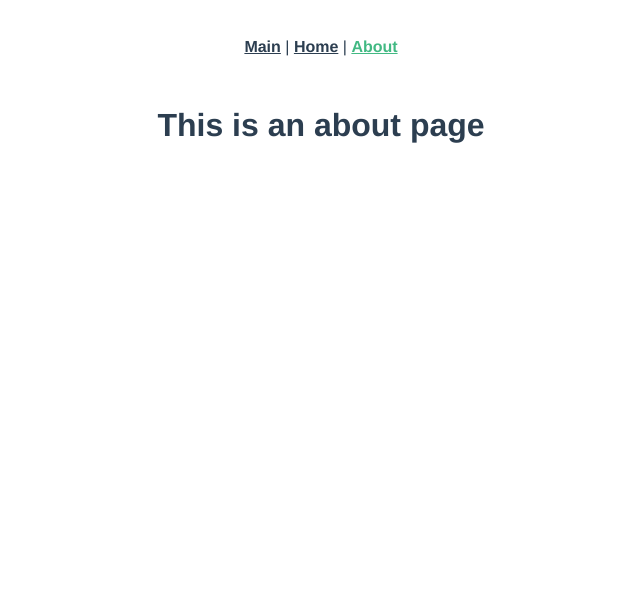
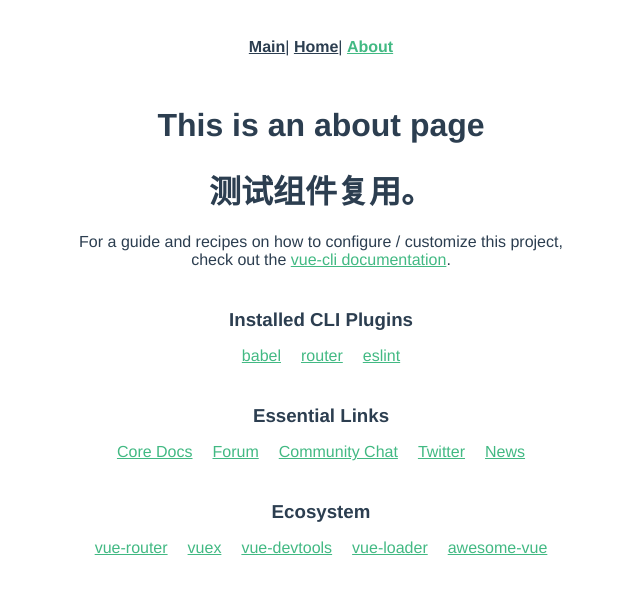
Before and after one commit to afterchj/smart-web, a Vue app: page /about in a window 1280 px wide. Shown: the top 594 px of the page, without its empty margins (319-959 px from the left). Built offline with nearby package versions, Linux system fonts and the light colour scheme.

Commit message:
组件复用

```diff
--- a/src/App.vue
+++ b/src/App.vue
@@ -1,11 +1,11 @@
 <template>
   <div id="app">
     <div id="nav">
-      <router-link to="/Main">Main</router-link> |
-      <router-link to="/home">Home</router-link> |
+      <router-link to="/Main">Main</router-link>|
+      <router-link to="/home">Home</router-link>|
       <router-link to="/about">About</router-link>
     </div>
-    <router-view/>
+    <router-view />
   </div>
 </template>
 
--- a/src/views/About.vue
+++ b/src/views/About.vue
@@ -1,5 +1,17 @@
 <template>
   <div class="about">
     <h1>This is an about page</h1>
+    <HelloWorld msg="测试组件复用。" />
   </div>
 </template>
+
+<script>
+// @ is an alias to /src
+import HelloWorld from "@/components/HelloWorld.vue";
+export default {
+  name: "About",
+  components: {
+    HelloWorld
+  }
+}
+</script>
```
